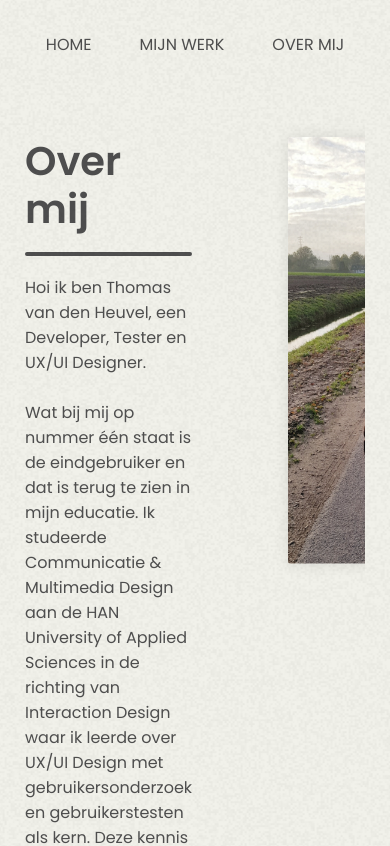
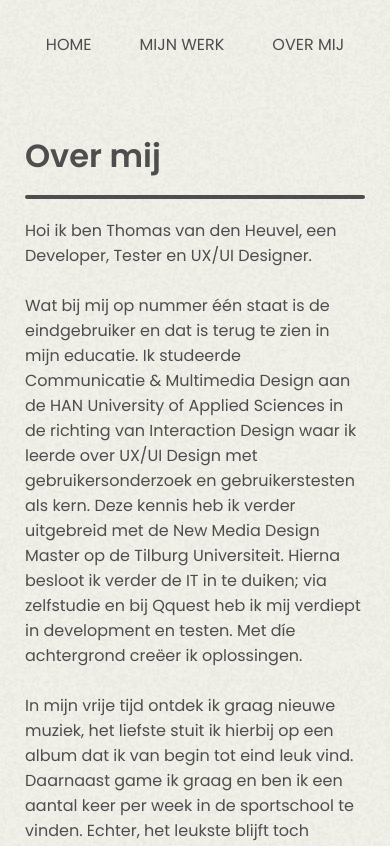
Before and after one commit to TvdH-UX/portfolio, a React (Create React App) app: page /overmij in a window 390 px wide. Shown: the top 846 px of the page. Built offline with nearby package versions, Linux system fonts and the light colour scheme.

Commit message:
Mijn werk mobile responsive

```diff
--- a/src/pages/MijnWerk.module.css
+++ b/src/pages/MijnWerk.module.css
@@ -75,6 +75,10 @@
     font-size: 2rem;
   }
 
+  .mainSection ul {
+    gap: 2rem;
+  }
+
   .mainSection a {
     font-size: 1.4rem;
   }
--- a/src/pages/OverMij.module.css
+++ b/src/pages/OverMij.module.css
@@ -1,7 +1,6 @@
 .container {
   display: flex;
   height: 100%;
-  /* overflow-y: auto; */
   gap: 6rem;
 }
 
@@ -27,3 +26,18 @@
   width: 240px;
   box-shadow: 0 0 15px rgba(0, 0, 0, 0.1);
 }
+
+@media all and (max-width: 420px) {
+  .container {
+    flex-direction: column;
+    gap: 4rem;
+  }
+
+  .mainSection h1 {
+    font-size: 2rem;
+  }
+
+  .photoSection {
+    align-self: center;
+  }
+}
```
